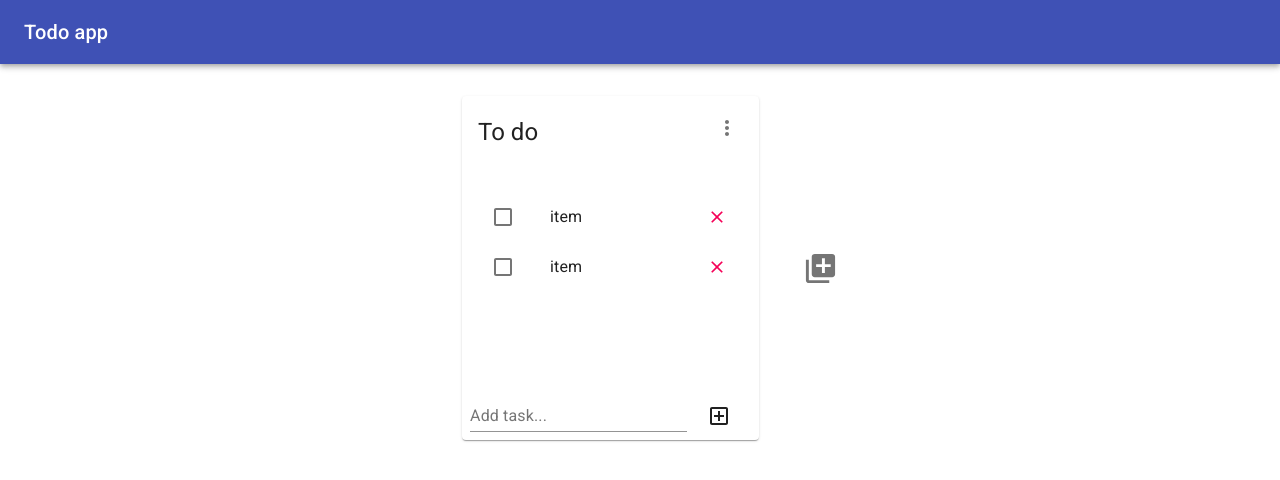
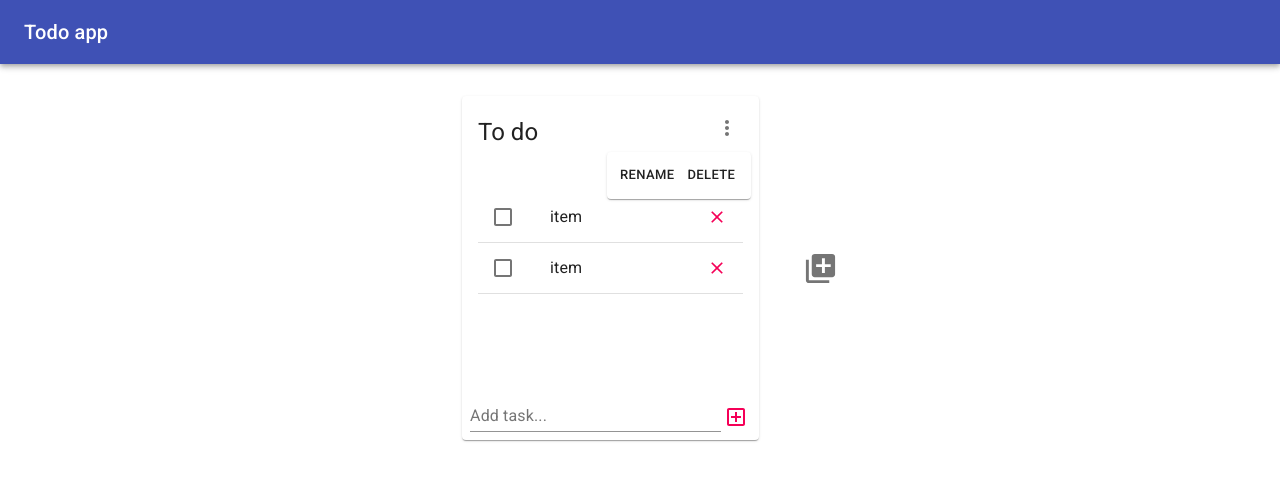
Before and after one commit to RavikanthDodda/todo-app, a React (Create React App) app: page / in a window 1280 px wide. Both pictures are taken after a click on the button 726 px from the left and 128 px from the top of the page. Shown: the top 480 px of the page. Built offline with nearby package versions, Linux system fonts and the light colour scheme.

Commit message:
popper menu, delete todo added

```diff
--- /dev/null
+++ b/src/components/Header.js
@@ -0,0 +1,69 @@
+import React from "react";
+import MoreVertIcon from "@material-ui/icons/MoreVert";
+import { IconButton, CardHeader, Popper, Paper, Fade, Button, Box, Modal } from "@material-ui/core";
+import { makeStyles } from '@material-ui/core/styles';
+
+const useStyles = makeStyles((theme) => ({
+  paper: {
+    padding: theme.spacing(1),
+    backgroundColor: theme.palette.background.paper,
+
+  },
+
+}));
+
+export default function Header(props) {
+  const classes = useStyles();
+  const [anchorEl, setAnchorEl] = React.useState(null);
+  const [openModal, setOpen] = React.useState(false);
+  const open = Boolean(anchorEl);
+  const handleClick = (event) => {
+    setAnchorEl(anchorEl ? null : event.currentTarget);
+  };
+  const renameModal = () => {
+    setOpen(true);
+  };
+  const handleClose = () => {
+    setOpen(false);
+  };
+  const delModal = () => {
+
+  };
+
+  return (
+    <div>
+      <Popper open={open} anchorEl={anchorEl} placement="bottom-end" transition>
+        {({ TransitionProps }) => (
+          <Fade {...TransitionProps} timeout={350}>
+             <Paper elevation={1} className={classes.paper}>
+               <Box flexDirection="column">
+              <Button flex aria-label="rename" size="small" onClick={renameModal} >
+                 Rename
+               </Button>
+               <Button flex aria-label="rename" size="small" onClick={props.delTodo} >
+                 Delete
+               </Button>
+               </Box>
+             </Paper>
+          </Fade>
+        )}
+      </Popper>
+      <CardHeader
+        action={
+          <IconButton aria-label="settings" onClick={handleClick}>
+            <MoreVertIcon />
+          </IconButton>
+        }
+        title={props.title}
+      />
+      <Modal
+        open={openModal}
+        onClose={handleClose}
+        aria-labelledby="simple-modal-title"
+        aria-describedby="simple-modal-description"
+      >
+      <Paper style={{width:"400",height:"300"}}><p>dwdwdwdw</p></Paper>
+      </Modal>
+    </div>
+  );
+}
--- a/src/components/Item.js
+++ b/src/components/Item.js
@@ -7,6 +7,8 @@ import {
   ListItemSecondaryAction,
   IconButton,
   Typography,
+  Divider,
+
 } from "@material-ui/core";
 import ClearIcon from "@material-ui/icons/Clear";
 
@@ -14,7 +16,7 @@ export class Item extends Component {
   render() {
       const {id,text} = this.props;
     return (
-
+      <div>
       <ListItem role={undefined} dense button>
         <ListItemIcon>
           <Checkbox
@@ -35,10 +37,13 @@ export class Item extends Component {
         </ListItemText>
         <ListItemSecondaryAction>
           <IconButton edge="end" aria-label="comments" onClick={this.props.delItem.bind(this,id)}>
-            <ClearIcon fontSize="small" color="secondary" edge="end" />
+            <ClearIcon fontSize="small" color="secondary"  />
           </IconButton>
         </ListItemSecondaryAction>
       </ListItem>
+      <Divider />
+      </div>
+
 
     );
   }
--- a/src/components/List.js
+++ b/src/components/List.js
@@ -29,19 +29,23 @@ class List extends React.Component {
     });
   };
 
+  delTodo = (id) => {
+    this.setState({
+      todos: [...this.state.todos.filter((todo) => todo.id !== id)],
+    });
+  };
+
   render() {
     return (
       <div>
         <Grid container spacing={2} alignItems="center" justify="center">
           {this.state.todos.map((todo) => (
             <Grid item xs={12} sm={4}>
-              <Todo id={todo.id} title={todo.title} className="col-md" />
+              <Todo id={todo.id} title={todo.title} delTodo={this.delTodo} className="col-md" />
             </Grid>
           ))}
 
           <IconButton
-            className="btn btn-primary"
-            type="button"
             onClick={this.addTodo}
           >
             <AddToPhotosIcon fontSize="large" />
--- a/src/components/Todo.js
+++ b/src/components/Todo.js
@@ -1,19 +1,18 @@
 import React from "react";
 import Item from "./Item";
+import Header from "./Header";
 import AddBoxOutlinedIcon from "@material-ui/icons/AddBoxOutlined";
-import MoreVertIcon from "@material-ui/icons/MoreVert";
 import {
   Card,
   CardContent,
   CardActions,
-  Button,
   IconButton,
-  CardHeader,
   List,
   TextField,
   Container,
   Box,
 } from "@material-ui/core";
+
 
 class Todo extends React.Component {
   constructor(props) {
@@ -37,17 +36,11 @@ class Todo extends React.Component {
   }
 
   render() {
+
     return (
       <Container>
         <Card variant="elevation">
-          <CardHeader
-            action={
-              <IconButton aria-label="settings">
-                <MoreVertIcon />
-              </IconButton>
-            }
-            title={this.props.title}
-          />
+          <Header title={this.props.title} renameTodo={this.renameTodo} delTodo={this.props.delTodo.bind(this,this.props.id)} />
           <CardContent>
             <Box height="11rem" overflow="auto">
             <List>
@@ -70,9 +63,9 @@ class Todo extends React.Component {
                 />
               </Box>
               <Box>
-                <Button type="submit" size="small" onClick={this.addItem}>
-                  <AddBoxOutlinedIcon />
-                </Button>
+                <IconButton type="submit" size="small" onClick={this.addItem}>
+                  <AddBoxOutlinedIcon color="secondary" />
+                </IconButton>
               </Box>
             </Box>
           </CardActions>
@@ -80,6 +73,11 @@ class Todo extends React.Component {
       </Container>
     );
   }
+
+  renameTodo = () => {
+    console.log("dw")
+  }
+
 
   addItem = () => {
     let inp = this.state.inputText === "" ? "Task" : this.state.inputText;
@@ -107,6 +105,9 @@ class Todo extends React.Component {
       inputText: e.target.value,
     });
   };
+
+
+
 }
 
 export default Todo;
```
